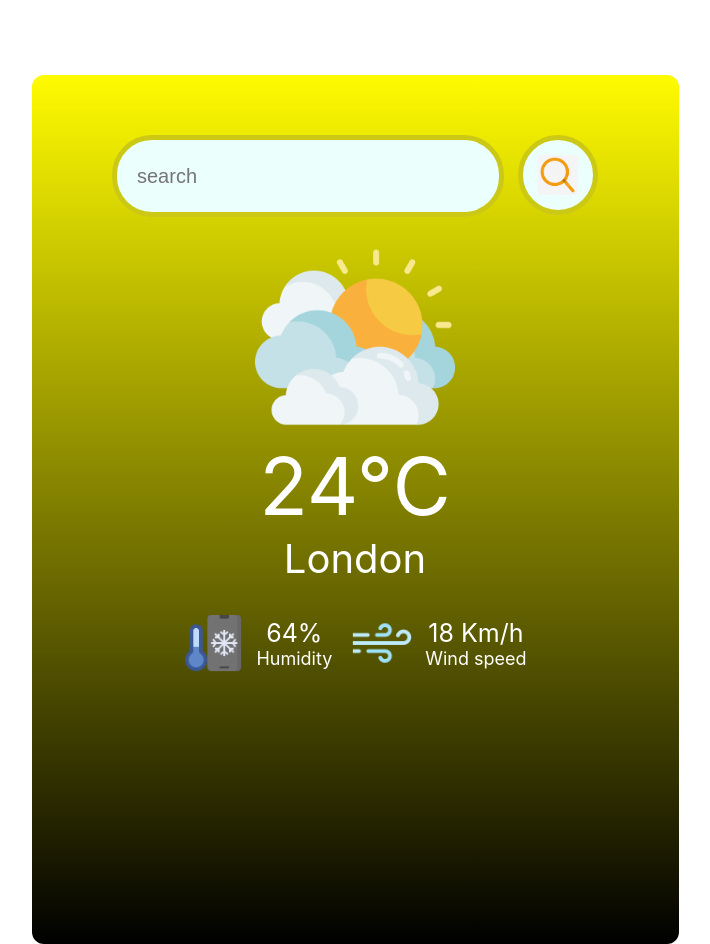
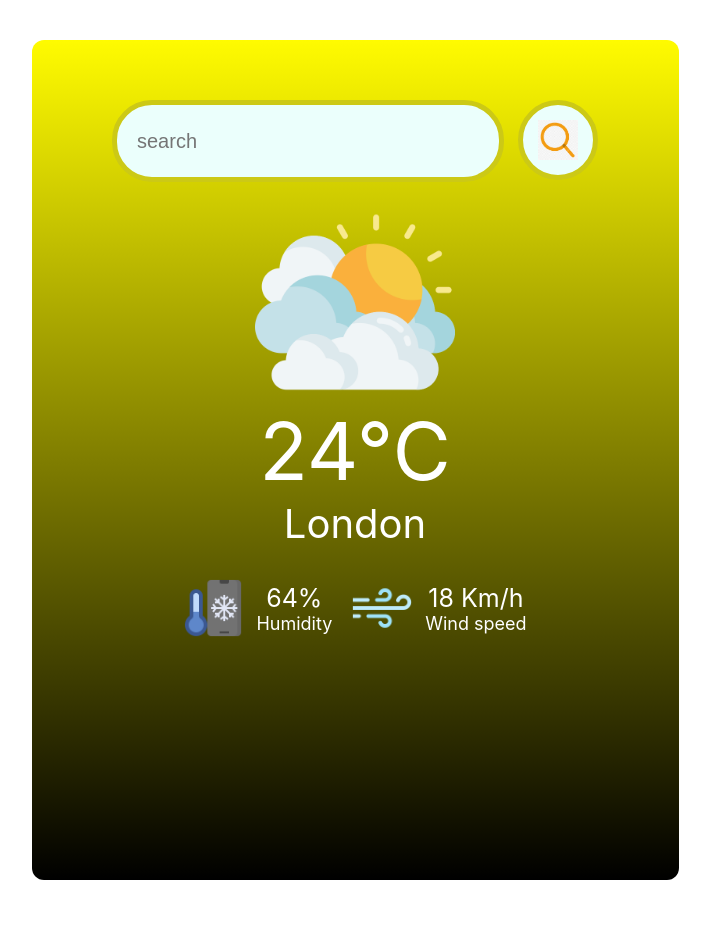
Before and after one commit to YugalKishore14/Weather-app, a React (Create React App) app: page / in a window 1280 px wide. Shown: the whole page, without its empty margins (285-995 px from the left). After the commit the page ends 880 px from the top, so only its background shows below. Built offline with nearby package versions, Linux system fonts and the light colour scheme; no server answers.

Commit message:
Deploy app to GitHub Pages

```diff
--- a/src/componentes/WeatherApp/WeatherApp.css
+++ b/src/componentes/WeatherApp/WeatherApp.css
@@ -1,9 +1,9 @@
 .container {
   max-width: 90%;
   width: 607px;
-  height: 829px;
+  height: 800px;
   margin: auto;
-  margin-top: 75px;
+  margin-top: 40px;
   border-radius: 12px;
   background-image: linear-gradient(180deg, #fffb00 0%, #000000 100%);
   padding: 20px;
--- a/src/componentes/WeatherApp/WeatherApp.jsx
+++ b/src/componentes/WeatherApp/WeatherApp.js
@@ -8,16 +8,17 @@ import rain_icon from "../Assets/rain.png";
 import clear_icon from "../Assets/clear.png";
 import wind_icon from "../Assets/wind.png";
 import snow_icon from "../Assets/snow.png";
+
+
 const WeatherApp = () => {
-  const api_key = ""
+  const apiKey = process.env.REACT_APP_WEATHER_API;
   const [wicon, setWicon] = useState(cloud_icon);
   const search = async () => {
     const element = document.getElementsByClassName("cityInput");
     if (element[0].value === "") {
       return 0;
     }
-    let url = `https://api.openweathermap.org/data/2.5/weather?q=${element[0].value}&units=Metric&appid=${api_key}`;
-
+    let url = `https://api.openweathermap.org/data/2.5/weather?q=${element[0].value}&units=Metric&appid=${apiKey}`;
     const response = await fetch(url);
     const data = await response.json();
 
```
Also changed, not shown: package.json (+5 -3 lines), 2 other files (tests, documents, lock files or other folders). Lines whose indentation alone changed are shown as unchanged.
